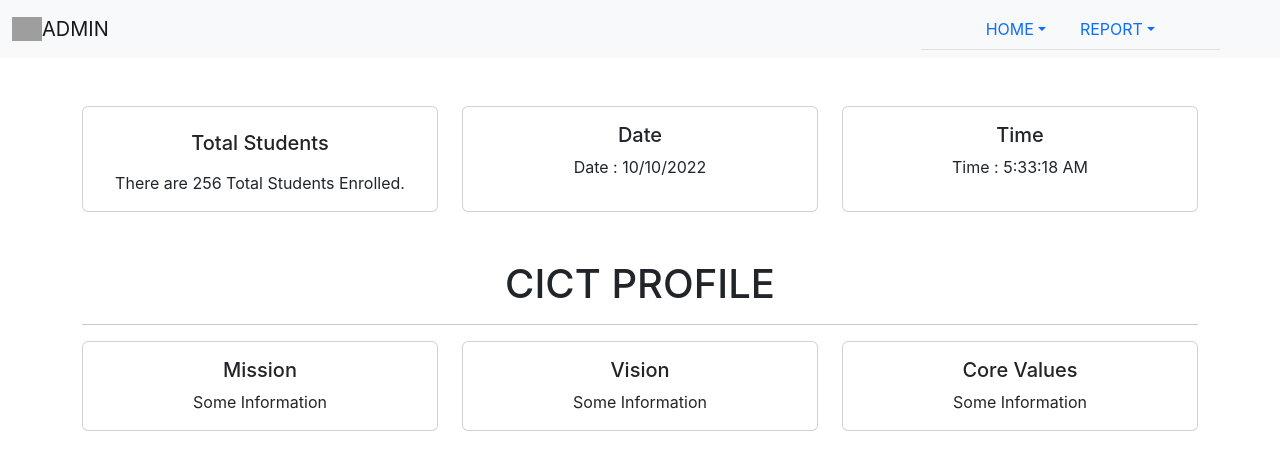
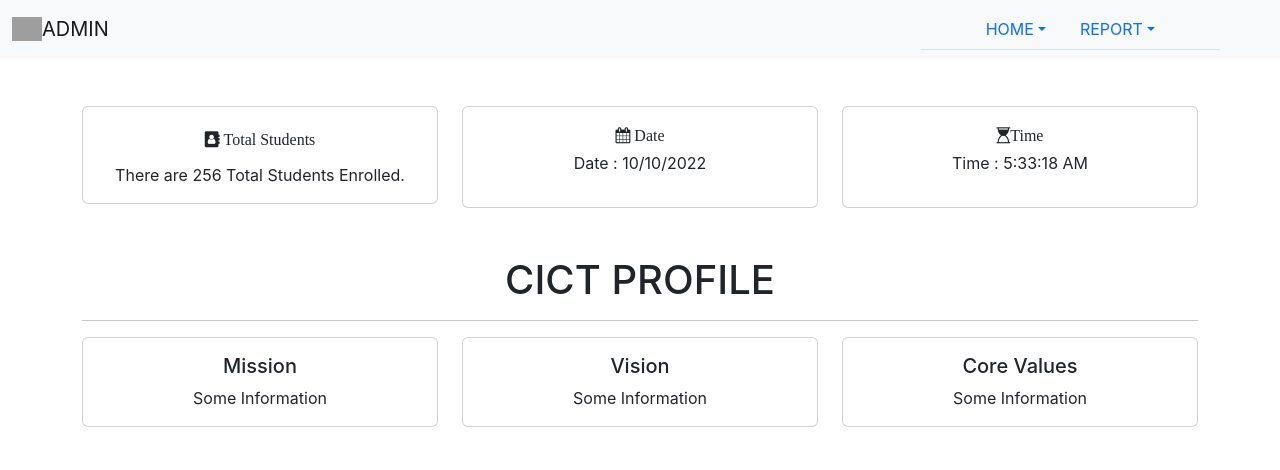
Before and after one commit to KingNelx/Profiling-System-Front-end-, a React (Create React App) app: page /home in a window 1280 px wide. Shown: the top 470 px of the page. Built offline with nearby package versions, Linux system fonts and the light colour scheme; grey boxes are pictures that could not be loaded.

Commit message:
added icons

```diff
--- a/public/index.html
+++ b/public/index.html
@@ -12,6 +12,7 @@
 
   <meta name="description" content="Web site created using create-react-app" />
   <link rel="apple-touch-icon" href="%PUBLIC_URL%/logo192.png" />
+  <link rel="stylesheet" href="https://cdnjs.cloudflare.com/ajax/libs/font-awesome/4.7.0/css/font-awesome.min.css">
   <!--
       manifest.json provides metadata used when your web app is installed on a
       user's mobile device or desktop. See https://developers.google.com/web/fundamentals/web-app-manifest/
@@ -42,8 +43,10 @@
       To begin the development, run `npm start` or `yarn start`.
       To create a production bundle, use `npm run build` or `yarn build`.
     -->
-    <!-- JavaScript Bundle with Popper -->
-<script src="https://cdn.jsdelivr.net/npm/bootstrap@5.2.2/dist/js/bootstrap.bundle.min.js" integrity="sha384-OERcA2EqjJCMA+/3y+gxIOqMEjwtxJY7qPCqsdltbNJuaOe923+mo//f6V8Qbsw3" crossorigin="anonymous"></script>
+  <!-- JavaScript Bundle with Popper -->
+  <script src="https://cdn.jsdelivr.net/npm/bootstrap@5.2.2/dist/js/bootstrap.bundle.min.js"
+    integrity="sha384-OERcA2EqjJCMA+/3y+gxIOqMEjwtxJY7qPCqsdltbNJuaOe923+mo//f6V8Qbsw3"
+    crossorigin="anonymous"></script>
 
 </body>
 
--- a/src/Admin/Home.jsx
+++ b/src/Admin/Home.jsx
@@ -44,7 +44,7 @@ const Home = () => {
                     <div class="col">
                         <div class="card">
                             <div class="card-body">
-                                <h5 class="card-title py-2">Total Students</h5>
+                                <h5 class="card-title py-2 fa fa-address-book"> Total Students</h5>
                                 <p class="card-text">There are 256 Total Students Enrolled.</p>
                             </div>
                         </div>
@@ -52,7 +52,7 @@ const Home = () => {
                     <div class="col">
                         <div class="card">
                             <div class="card-body">
-                                <h5 class="card-title">Date</h5>
+                                <h5 class="card-title fa fa-calendar"> Date</h5>
                                 <DateToday />
                             </div>
                         </div>
@@ -60,7 +60,7 @@ const Home = () => {
                     <div class="col">
                         <div class="card">
                             <div class="card-body">
-                                <h5 class="card-title">Time</h5>
+                                <h5 class="card-title fa fa-hourglass-start">Time</h5>
                                 <Time />
                             </div>
                         </div>
```
